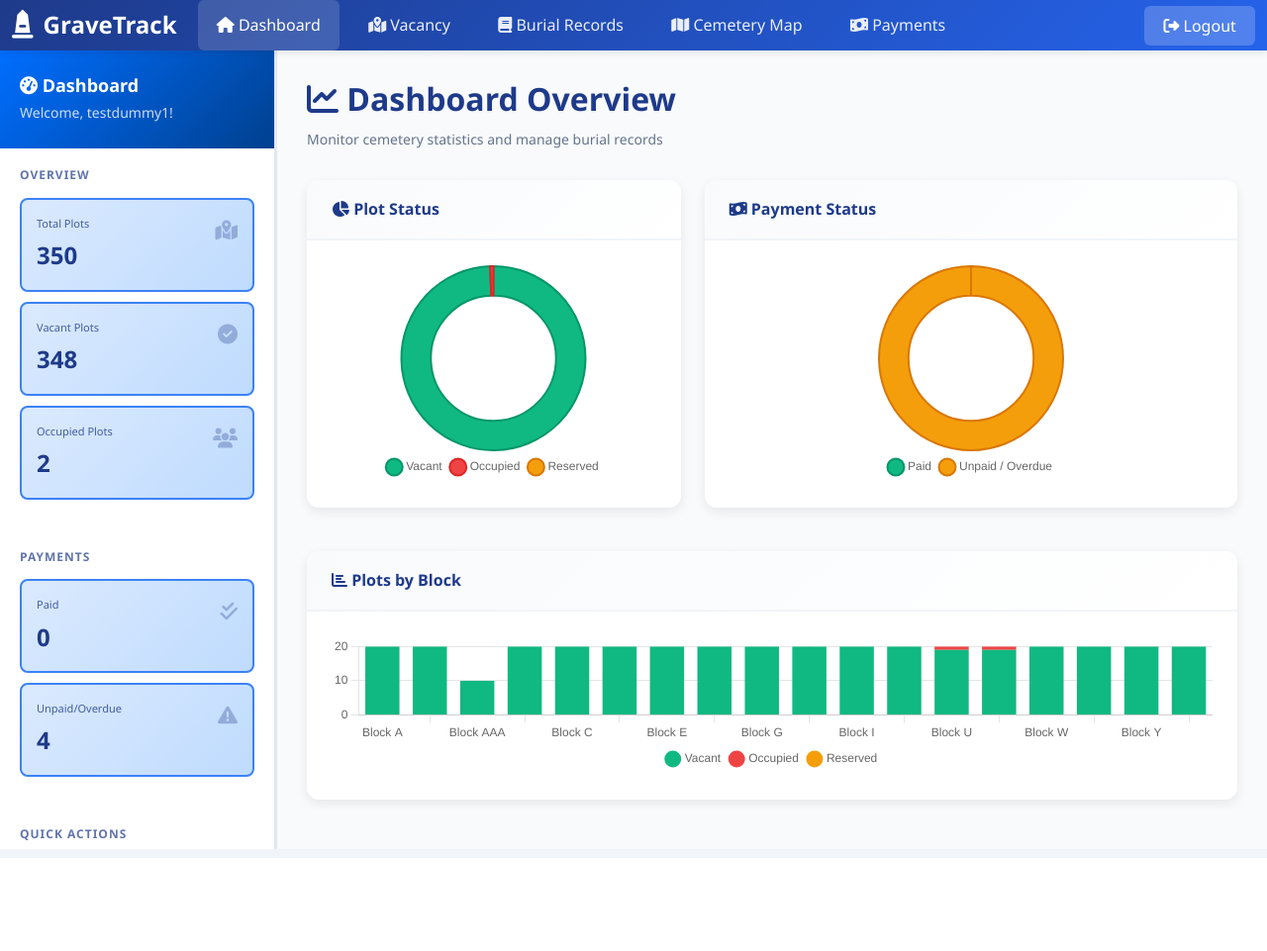
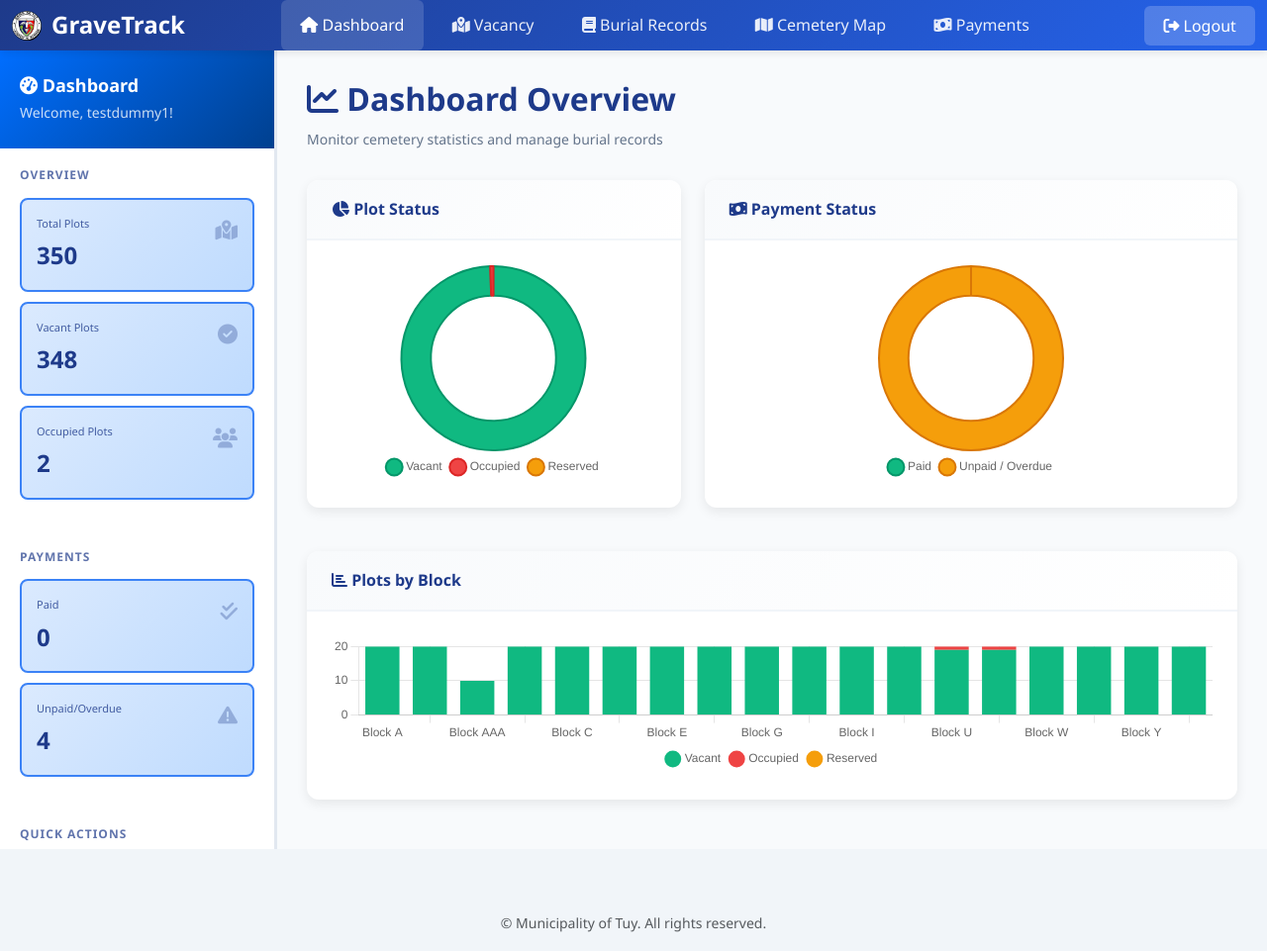
Before and after one commit to MargarettePerez73/GraveTrack, a PHP site: page /gravetrack/dashboard.php in a window 1280 px wide. Shown: the whole page at 99% size. Before the commit the page ends 867 px from the top, so only its background shows below. Run offline with PHP 8.4, Linux system fonts and the light colour scheme; a user stored in the database is signed in; data comes from the database, SQL or seed files in the repository; some libraries are stand-ins or nearby versions.

Commit message:
header footer

```diff
--- a/includes/footer.php
+++ b/includes/footer.php
@@ -1,3 +1,8 @@
+    <!-- Footer -->
+    <footer class="text-center py-3 mt-5">
+        <p class="mb-0 text-muted small">&copy; Municipality of Tuy. All rights reserved.</p>
+    </footer>
+
     <!-- Bootstrap 5 JS -->
     <script src="https://cdn.jsdelivr.net/npm/bootstrap@5.3.0/dist/js/bootstrap.bundle.min.js"></script>
 
--- a/includes/header.php
+++ b/includes/header.php
@@ -20,7 +20,7 @@
         <div class="container-fluid">
             <!-- Brand -->
             <a class="navbar-brand" href="dashboard.php">
-                <i class="fas fa-monument"></i>
+                <img src="img/municipal_logo.png" alt="Municipality of Tuy" style="width: 30px; height: 30px;">
                 GraveTrack
             </a>
 
@@ -30,8 +30,8 @@
             </button>
 
             <!-- Navigation Links -->
-            <div class="collapse navbar-collapse" id="navbarNav">
-                <ul class="navbar-nav me-auto">
+            <div class="collapse navbar-collapse justify-content-center" id="navbarNav">
+                <ul class="navbar-nav">
                     <li class="nav-item">
                         <a class="nav-link <?php echo ($currentPage == 'dashboard') ? 'active' : ''; ?>" href="dashboard.php">
                             <i class="fas fa-home"></i> Dashboard
@@ -58,9 +58,11 @@
                         </a>
                     </li>
                 </ul>
+            </div>
 
-                <!-- Logout Button -->
-                <button class="btn btn-logout ms-3" onclick="logout()">
+            <!-- Logout Button -->
+            <div class="ms-3">
+                <button class="btn btn-logout" onclick="logout()">
                     <i class="fas fa-sign-out-alt"></i> Logout
                 </button>
             </div>
@@ -68,7 +70,7 @@
     </nav>
 
     <!-- Global Loading Spinner -->
-    <div id="globalLoader" style="display: none; position: fixed; top: 0; left: 0; width: 100%; height: 100%; background: rgba(0,0,0,0.7); z-index: 9999; align-items: center; justify-content: center;">
+    <div id="globalLoader" style="display: none; position: fixed; top: 0; left: 0; width: 100%; height: 100%; background: rgba(0,0,0,0.7); z-index: 9999; display: flex; align-items: center; justify-content: center;">
         <div class="spinner-border text-light" style="width: 3rem; height: 3rem;" role="status">
             <span class="visually-hidden">Loading...</span>
         </div>
```
